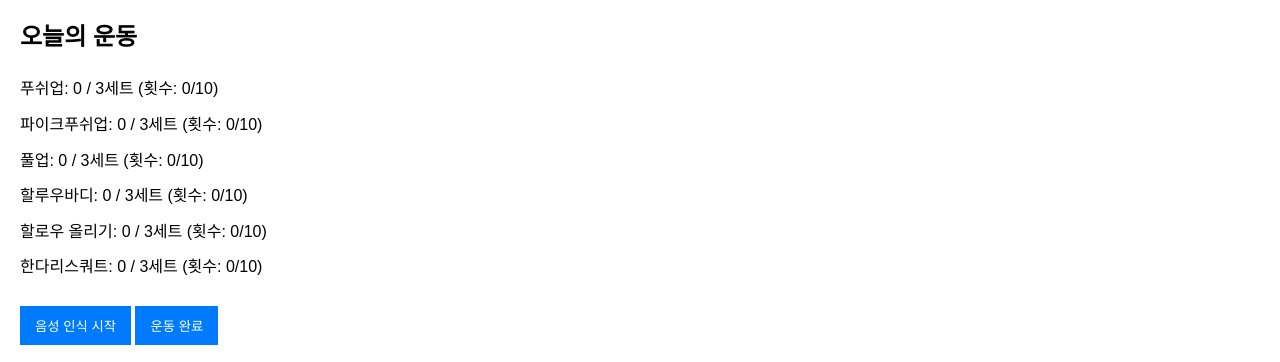
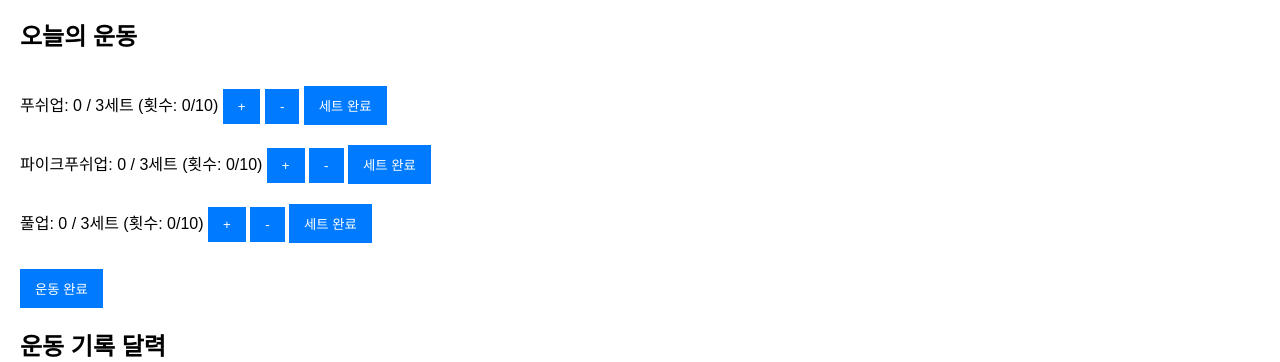
Before and after one commit to JungByoungHun/web-alarm, a plain HTML site: page index.html in a window 1280 px wide. Shown: the part 76-438 px from the top of the page. Drawn offline with nearby package versions, Linux system fonts and the light colour scheme.

Commit message:
Update index.html

```diff
--- a/index.html
+++ b/index.html
@@ -5,7 +5,6 @@
     <meta name="viewport" content="width=device-width, initial-scale=1.0">
     <title>운동 기록 앱</title>
     <link rel="stylesheet" href="styles.css">
-    <!-- FullCalendar 라이브러리 추가 -->
     <link href="https://cdn.jsdelivr.net/npm/fullcalendar@5.11.3/main.min.css" rel="stylesheet">
     <script src="https://cdn.jsdelivr.net/npm/fullcalendar@5.11.3/main.min.js"></script>
 </head>
@@ -14,14 +13,28 @@
     <div id="exercise-list">
         <h2>오늘의 운동</h2>
         <ul>
-            <li>푸쉬업: <span id="pushups-set">0</span> / 3세트 (횟수: <span id="pushups-reps">0</span>/10)</li>
-            <li>파이크푸쉬업: <span id="pike-set">0</span> / 3세트 (횟수: <span id="pike-reps">0</span>/10)</li>
-            <li>풀업: <span id="pullup-set">0</span> / 3세트 (횟수: <span id="pullup-reps">0</span>/10)</li>
-            <li>할루우바디: <span id="hollow-set">0</span> / 3세트 (횟수: <span id="hollow-reps">0</span>/10)</li>
-            <li>할로우 올리기: <span id="hollow-up-set">0</span> / 3세트 (횟수: <span id="hollow-up-reps">0</span>/10)</li>
-            <li>한다리스쿼트: <span id="handari-set">0</span> / 3세트 (횟수: <span id="handari-reps">0</span>/10)</li>
+            <li>
+                푸쉬업: <span id="pushups-set">0</span> / 3세트 (횟수: <span id="pushups-reps">0</span>/10)
+                <button onclick="incrementReps('pushups')">+</button>
+                <button onclick="decrementReps('pushups')">-</button>
+                <button onclick="completeSet('pushups')">세트 완료</button>
+                <span id="pushups-time"></span>
+            </li>
+            <li>
+                파이크푸쉬업: <span id="pike-set">0</span> / 3세트 (횟수: <span id="pike-reps">0</span>/10)
+                <button onclick="incrementReps('pike')">+</button>
+                <button onclick="decrementReps('pike')">-</button>
+                <button onclick="completeSet('pike')">세트 완료</button>
+                <span id="pike-time"></span>
+            </li>
+            <li>
+                풀업: <span id="pullup-set">0</span> / 3세트 (횟수: <span id="pullup-reps">0</span>/10)
+                <button onclick="incrementReps('pullup')">+</button>
+                <button onclick="decrementReps('pullup')">-</button>
+                <button onclick="completeSet('pullup')">세트 완료</button>
+                <span id="pullup-time"></span>
+            </li>
         </ul>
-        <button id="start-voice">음성 인식 시작</button>
         <button onclick="finishWorkout()">운동 완료</button>
     </div>
     <h2>운동 기록 달력</h2>
```
